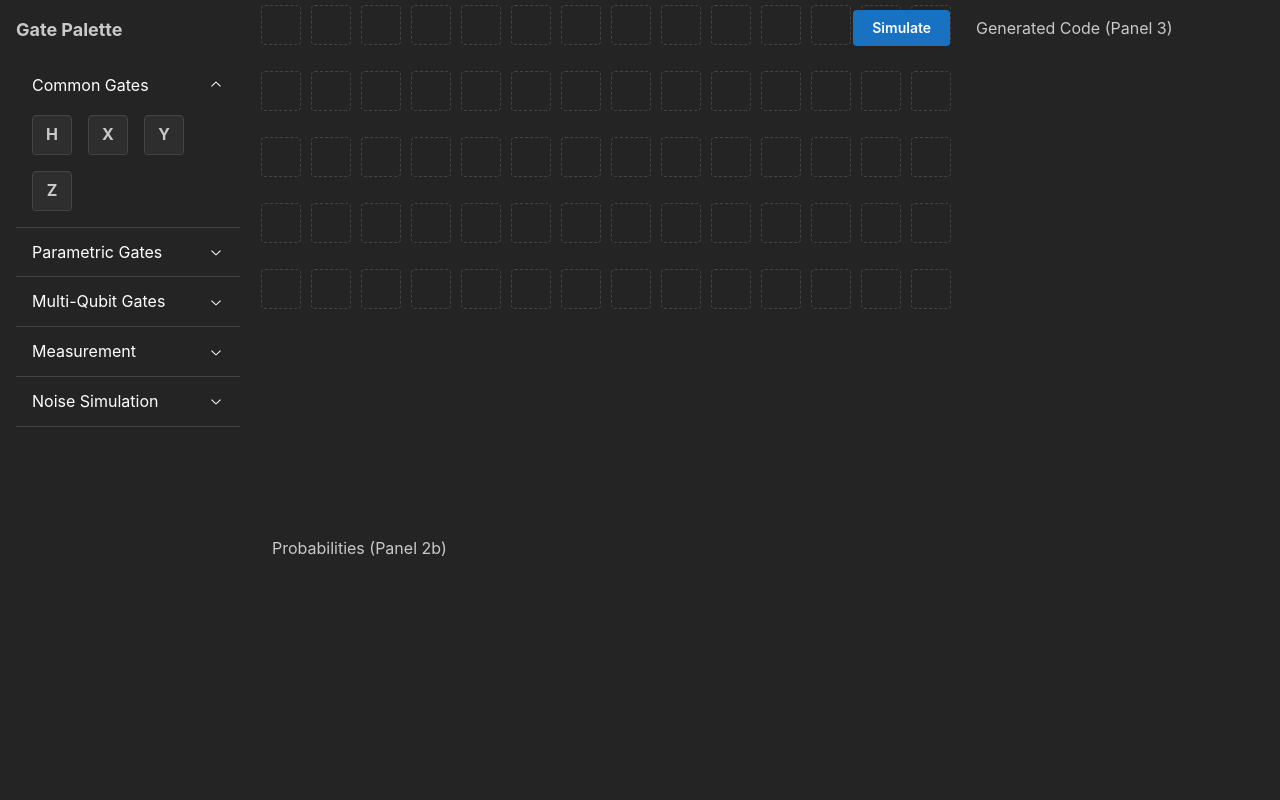
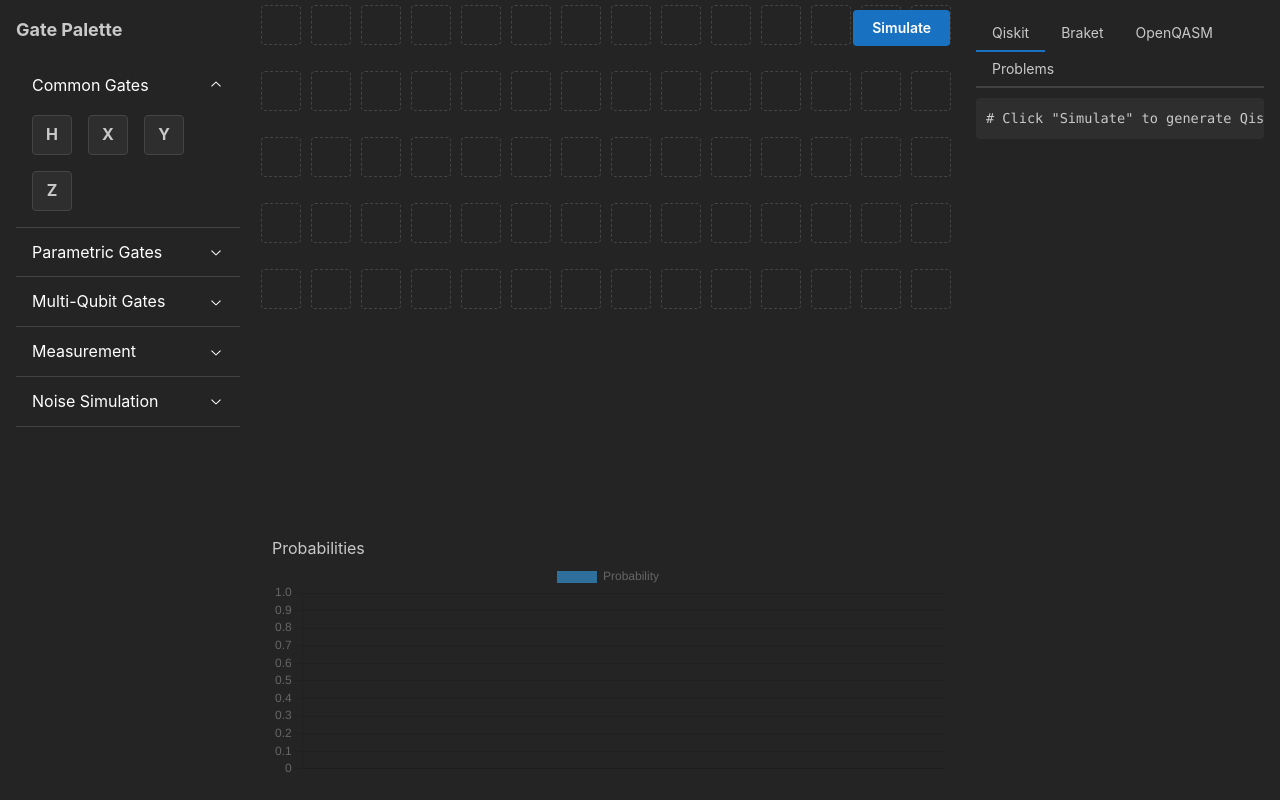
Before and after one commit to Faiz-k490/Qcuit.com, a React (Create React App) app in the folder frontend/: page / in a window 1280 px wide. Built offline with nearby package versions, Linux system fonts and the light colour scheme.

Commit message:
feat: Rebuild OutputDisplay with charts and code tabs

```diff
--- a/frontend/src/App.tsx
+++ b/frontend/src/App.tsx
@@ -19,6 +19,7 @@ import { v4 as uuidv4 } from 'uuid';
 import { CircuitState, DraggingGate, GateInstance, SimulationResult } from './types';
 import { GatePalette } from './components/GatePalette';
 import { CircuitGrid } from './components/CircuitGrid';
+import { OutputDisplay } from './components/OutputDisplay';
 
 // Define the initial state for the circuit
 const initialState: CircuitState = {
@@ -52,6 +53,7 @@ function App() {
   const [circuitState, setCircuitState] = useState<CircuitState>(initialState);
   const [results, setResults] = useState<SimulationResult | null>(null);
   const [activeDragItem, setActiveDragItem] = useState<DraggingGate | null>(null);
+  const [validationErrors, setValidationErrors] = useState<string[]>([]);
 
   // Setup D&D sensors
   const sensors = useSensors(
@@ -63,6 +65,7 @@ function App() {
     })
   );
 
+  // --- D&D Handlers ---
   // --- D&D Handlers ---
   function handleDragStart(event: DragStartEvent) {
     const data = event.active.data.current;
@@ -199,10 +202,11 @@ function App() {
               </Panel>
               <PanelResizeHandle />
               <Panel defaultSize={35} minSize={20}>
-                <Paper p="md" style={{ height: '100%' }}>
-                  <Text>Probabilities (Panel 2b)</Text>
-                  {/* We will add OutputDisplay (Histogram) here */}
-                </Paper>
+                {/* --- UPDATE PANEL 2b --- */}
+                <OutputDisplay
+                  results={results}
+                  view="histogram"
+                />
               </Panel>
             </PanelGroup>
           </Panel>
@@ -210,15 +214,12 @@ function App() {
 
           {/* Panel 3: Code Output */}
           <Panel defaultSize={25} minSize={20}>
-            <Paper p="md" style={{ height: '100%', overflow: 'auto' }}>
-              <Text>Generated Code (Panel 3)</Text>
-              {results && (
-                <pre style={{ overflow: 'auto' }}>
-                  {JSON.stringify(results, null, 2)}
-                </pre>
-              )}
-              {/* We will add OutputDisplay (Code) here */}
-            </Paper>
+            {/* --- UPDATE PANEL 3 --- */}
+            <OutputDisplay
+              results={results}
+              view="code"
+              validationErrors={validationErrors}
+            />
           </Panel>
 
         </PanelGroup>
--- /dev/null
+++ b/frontend/src/components/OutputDisplay.tsx
@@ -0,0 +1,134 @@
+// In frontend/src/components/OutputDisplay.tsx
+import { Paper, Text, Tabs, Badge, Stack, Group, ThemeIcon, Box, Code } from '@mantine/core';
+import { Bar } from 'react-chartjs-2';
+import {
+  Chart as ChartJS,
+  CategoryScale,
+  LinearScale,
+  BarElement,
+  Title,
+  Tooltip,
+  Legend,
+} from 'chart.js';
+import { SimulationResult } from '../types';
+import { IconAlertTriangle } from '@tabler/icons-react';
+
+// Register Chart.js components
+ChartJS.register(
+  CategoryScale,
+  LinearScale,
+  BarElement,
+  Title,
+  Tooltip,
+  Legend
+);
+
+type OutputDisplayProps = {
+  results: SimulationResult | null;
+  view: 'histogram' | 'code';
+  validationErrors?: string[];
+};
+
+export function OutputDisplay({
+  results,
+  view,
+  validationErrors = [],
+}: OutputDisplayProps) {
+
+  // --- View 1: Histogram ---
+  if (view === 'histogram') {
+    const chartData = {
+      labels: results ? Object.keys(results.probabilities) : [],
+      datasets: [
+        {
+          label: 'Probability',
+          data: results ? Object.values(results.probabilities) : [],
+          backgroundColor: 'rgba(54, 162, 235, 0.6)',
+        },
+      ],
+    };
+
+    return (
+      <Paper p="md" style={{ height: '100%', overflow: 'auto' }}>
+        <Text>Probabilities</Text>
+        <Box style={{ height: 'calc(100% - 30px)' }}>
+          <Bar
+            data={chartData}
+            options={{
+              maintainAspectRatio: false,
+              scales: {
+                y: {
+                  beginAtZero: true,
+                  max: 1,
+                },
+              },
+            }}
+          />
+        </Box>
+      </Paper>
+    );
+  }
+
+  // --- View 2: Code & Problems Tabs ---
+  const errorCount = validationErrors.length;
+
+  return (
+    <Paper p="md" style={{ height: '100%', display: 'flex', flexDirection: 'column' }}>
+      <Tabs defaultValue="qiskit" style={{ height: '100%', display: 'flex', flexDirection: 'column' }}>
+        <Tabs.List>
+          <Tabs.Tab value="qiskit">Qiskit</Tabs.Tab>
+          <Tabs.Tab value="braket">Braket</Tabs.Tab>
+          <Tabs.Tab value="openqasm">OpenQASM</Tabs.Tab>
+          <Tabs.Tab
+            value="problems"
+            color={errorCount > 0 ? 'red' : 'gray'}
+            rightSection={
+              errorCount > 0 ? (
+                <Badge color="red" variant="filled" size="sm" circle>
+                  {errorCount}
+                </Badge>
+              ) : null
+            }
+          >
+            Problems
+          </Tabs.Tab>
+        </Tabs.List>
+
+        <Tabs.Panel value="qiskit" pt="xs" style={{ flexGrow: 1, overflow: 'auto' }}>
+          <Code block style={{ whiteSpace: 'pre', fontSize: '0.85rem' }}>
+            {results?.code.qiskit || '# Click "Simulate" to generate Qiskit code.'}
+          </Code>
+        </Tabs.Panel>
+
+        <Tabs.Panel value="braket" pt="xs" style={{ flexGrow: 1, overflow: 'auto' }}>
+          <Code block style={{ whiteSpace: 'pre', fontSize: '0.85rem' }}>
+            {results?.code.braket || '# Click "Simulate" to generate Braket code.'}
+          </Code>
+        </Tabs.Panel>
+
+        <Tabs.Panel value="openqasm" pt="xs" style={{ flexGrow: 1, overflow: 'auto' }}>
+          <Code block style={{ whiteSpace: 'pre', fontSize: '0.85rem' }}>
+            {results?.code.openqasm || '// Click "Simulate" to generate OpenQASM code.'}
+          </Code>
+        </Tabs.Panel>
+
+        <Tabs.Panel value="problems" pt="md" style={{ flexGrow: 1, overflow: 'auto' }}>
+          {errorCount === 0 ? (
+            <Text c="dimmed">No problems detected.</Text>
+          ) : (
+            <Stack gap="xs">
+              {validationErrors.map((error, index) => (
+                <Group key={index} wrap="nowrap">
+                  <ThemeIcon color="red" size="sm" variant="light">
+                    <IconAlertTriangle size={14} />
+                  </ThemeIcon>
+                  <Text size="sm">{error}</Text>
+                </Group>
+              ))}
+            </Stack>
+          )}
+        </Tabs.Panel>
+      </Tabs>
+    </Paper>
+  );
+}
```
